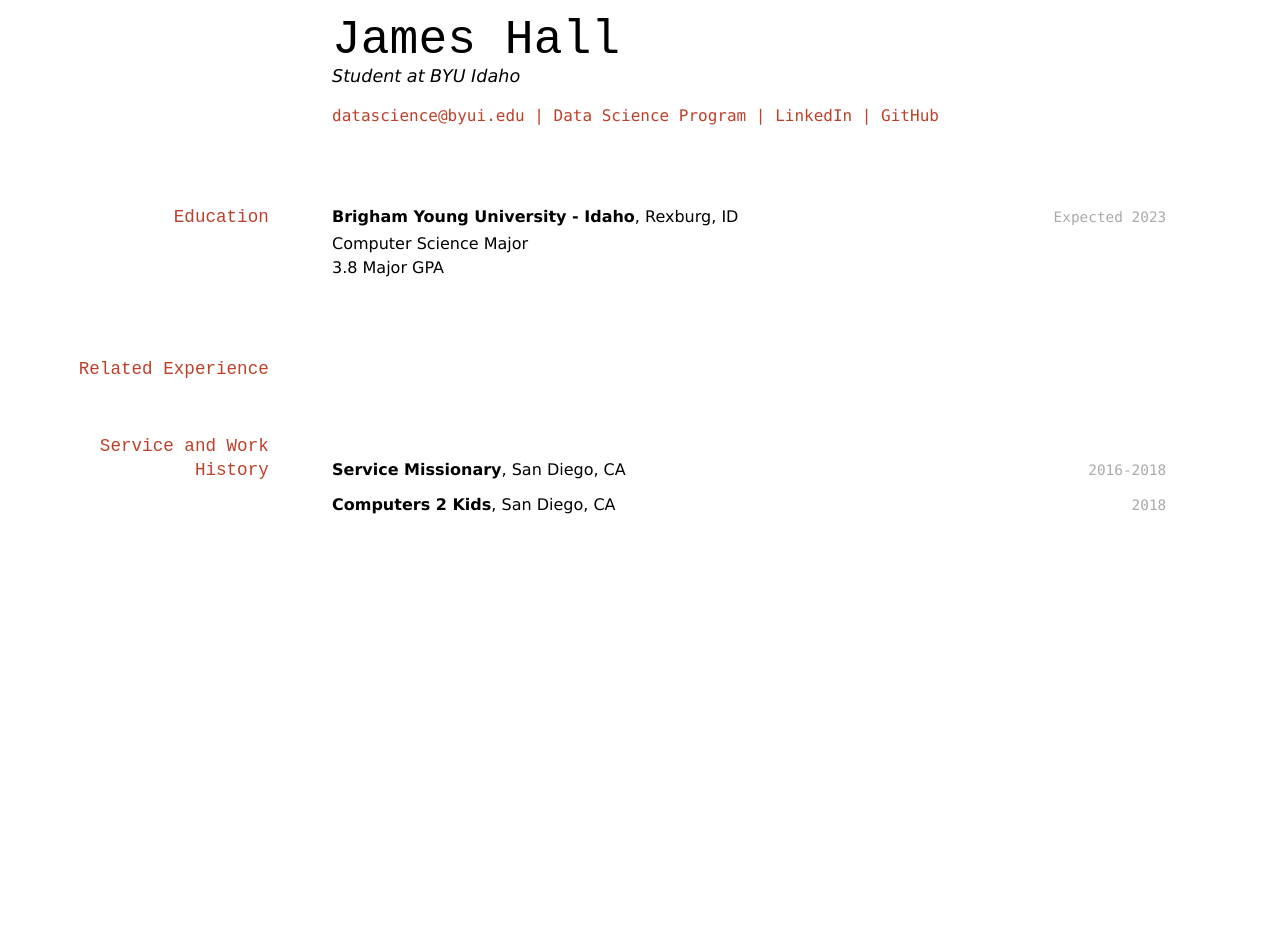
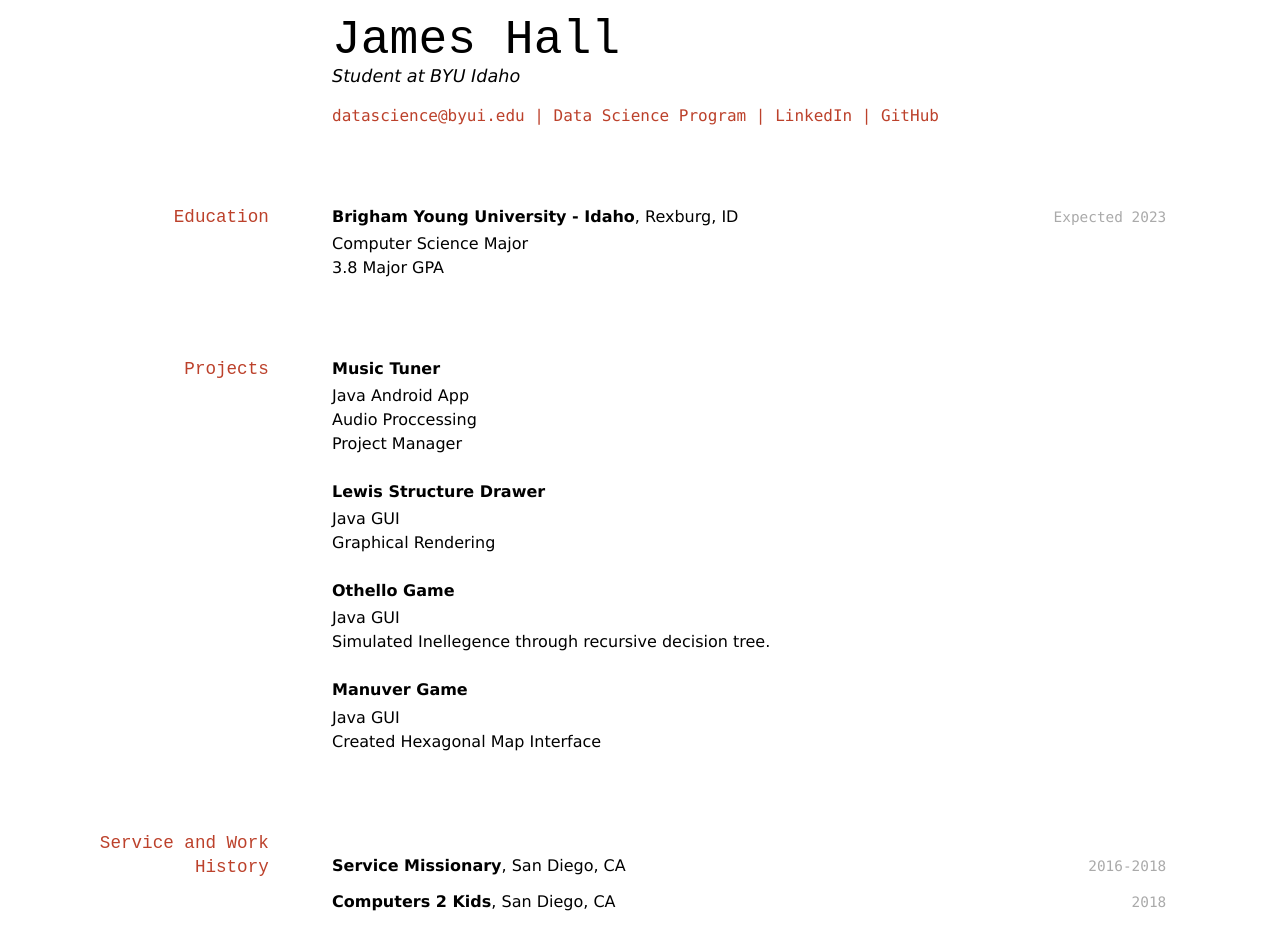
Before and after one commit to jamesbhall423/jameshall_resume, a Jekyll site: the page built from docs/index.md, in a window 1280 px wide. Built offline with Jekyll 4.4.1, drawn with Linux system fonts in a browser that asks for light colours; before the commit the page ends 900 px from its top, so only the background shows below that.

Commit message:
Added Projects

```diff
--- a/docs/index.md
+++ b/docs/index.md
@@ -16,18 +16,36 @@ Student at BYU Idaho
 
 ## Education
 
-
 `Expected 2023`
 __Brigham Young University - Idaho__, Rexburg, ID
 
 - Computer Science Major
 - 3.8 Major GPA
 
-## Related Experience
+## Projects
 
+__Music Tuner__
+
+- Java Android App
+- Audio Proccessing
+- Project Manager
+
+__Lewis Structure Drawer__
+
+- Java GUI
+- Graphical Rendering
+
+__Othello Game__
+
+- Java GUI
+- Simulated Inellegence through recursive decision tree.
+
+__Manuver Game__
+
+- Java GUI
+- Created Hexagonal Map Interface
 
 ## Service and Work History
-
 
 `2016-2018`
 __Service Missionary__, San Diego, CA
```
